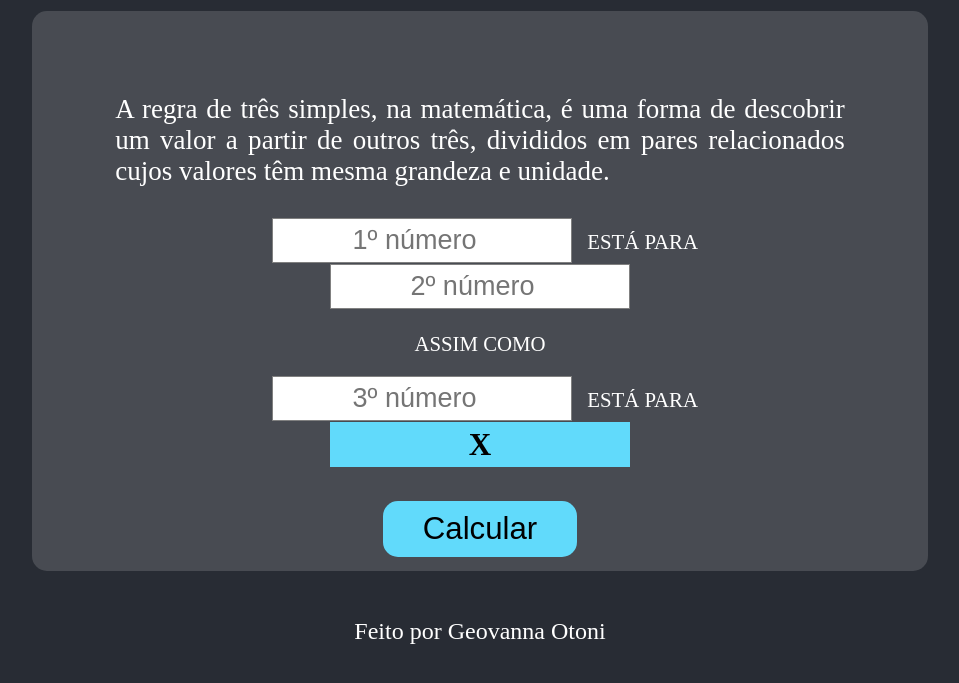
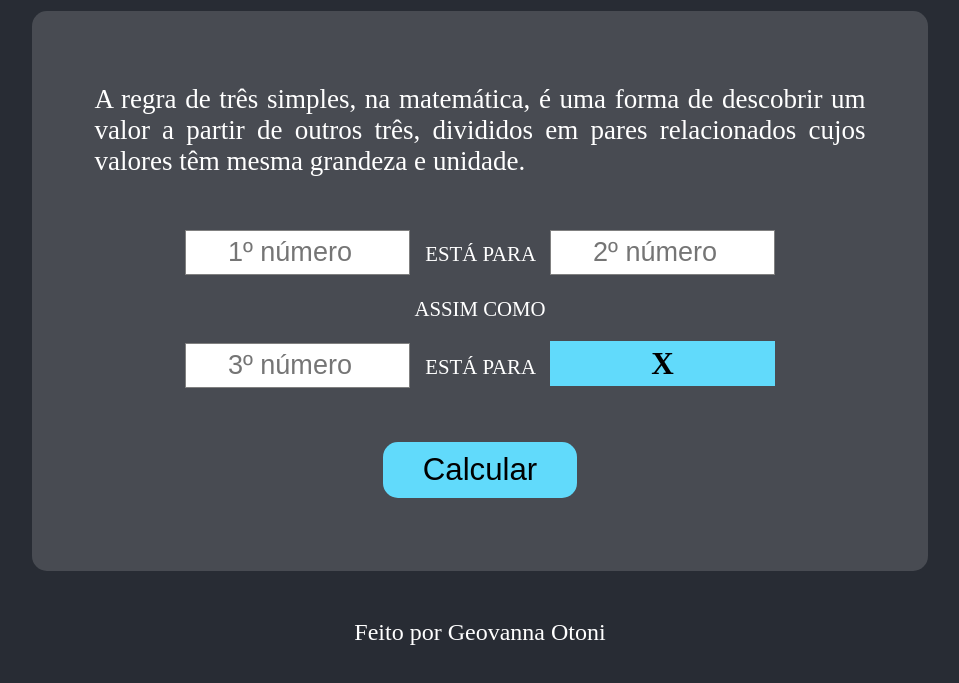
Before and after one commit to geovannaotoni/calculadora-regra-de-tres, a plain HTML site: page index.html in a window 1280 px wide. Shown: the part 109-792 px from the top of the page, without its empty margins (160-1119 px from the left). Drawn offline with Linux system fonts and the light colour scheme.

Commit message:
corrige css

```diff
--- a/src/style.css
+++ b/src/style.css
@@ -8,10 +8,12 @@
 body {
   background-color: rgb(40,44,52);
   color: white;
+  position: relative;
 }
 
 header {
   height: 15vh;
+  padding: 1.5em;
   display: flex;
   justify-content: center;
   align-items: center;
@@ -30,10 +32,10 @@ main {
   gap: 1em;
   align-items: center;
   margin: 0 auto;
-  height: 70vh;
+  min-height: 70vh;
   font-size: 1.3em;
   background-color: rgba(255, 255, 255, 0.15);
-  padding: 4em;
+  padding: 3em;
   border-radius: 15px;
 }
 
@@ -45,7 +47,7 @@ main p#text {
 input {
   font-size: 1.3em;
   border: 1px solid gray;
-  width: 300px;
+  width: 30%;
   height: 45px;
   margin: 0px 10px;
   text-align: center;
@@ -64,7 +66,7 @@ button {
 
 main #result {
   display: inline-block;
-  width: 300px;
+  width: 30%;
   height: 45px;
   background-color: #61dafb;
   color: black;
@@ -81,12 +83,14 @@ main #result {
 }
 
 footer {
-  position: absolute;
-  bottom: 0;
-  height: 15vh;
+  /* position: absolute;
+  bottom: 0; */
+  margin-top: 2em;
+  margin-bottom: 1em;
+  height: 15%;
   display: flex;
   justify-content: center;
   align-items: center;
-  width: 100vw;
+  width: 100%;
   font-size: 1.5em;
 }
```
